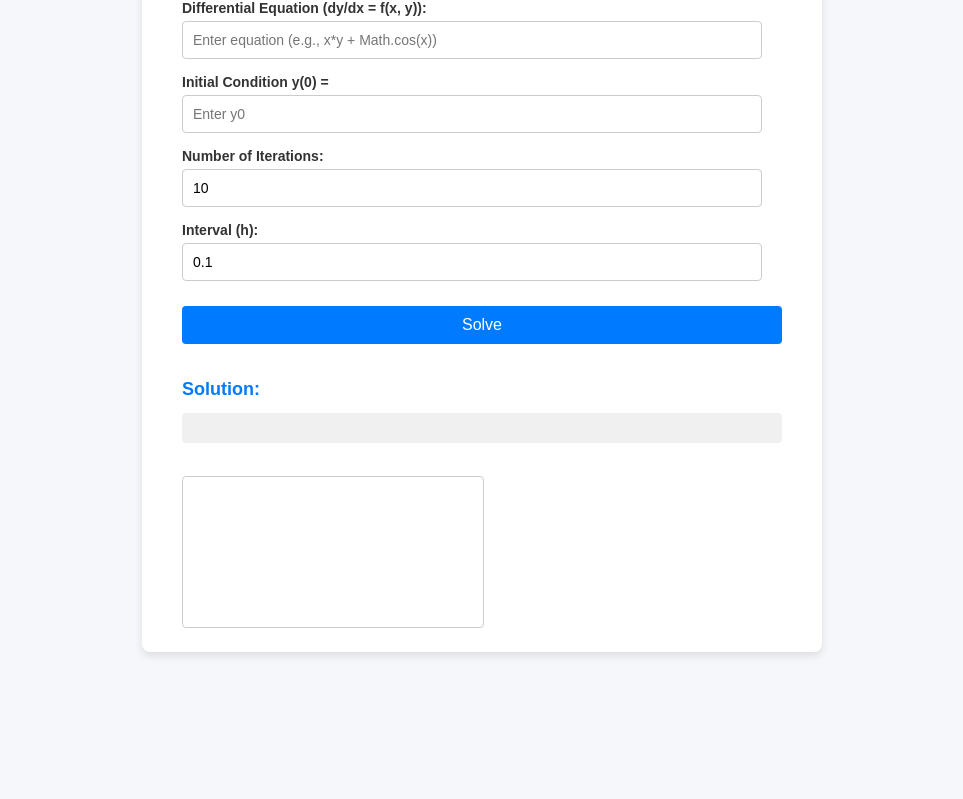
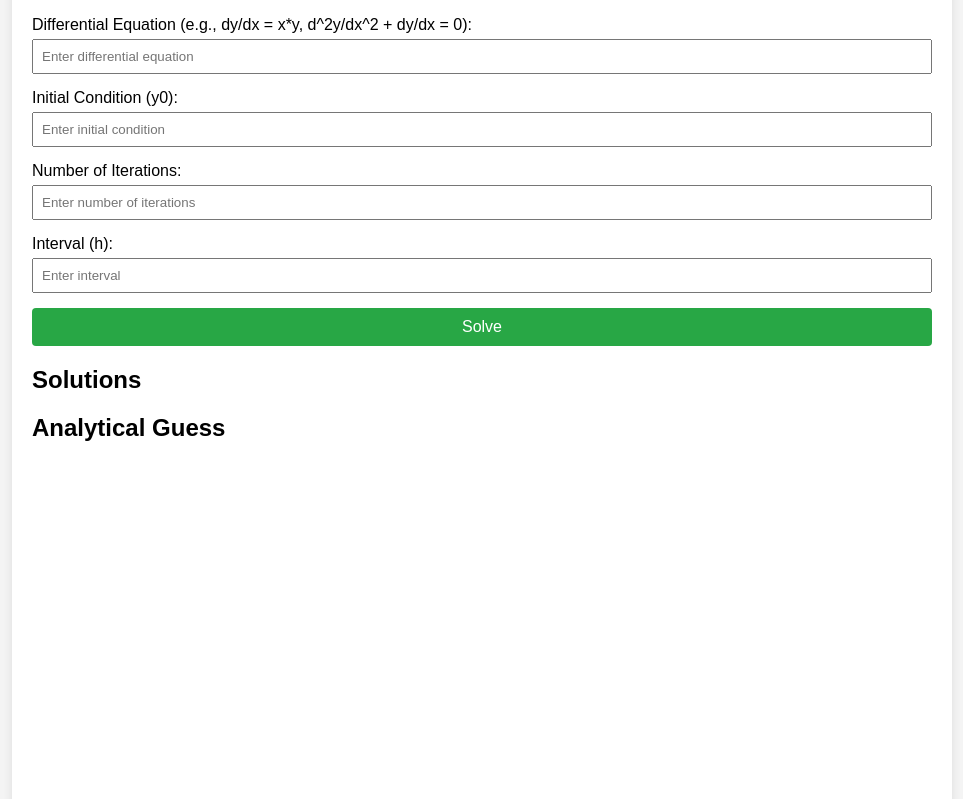
Before and after one commit to mohcine-otmane/Cauchy-Problem, a plain HTML site: page index.html in a window 1280 px wide. Shown: the part 104-903 px from the top of the page, without its empty margins (158-1121 px from the left). Before the commit the page ends 800 px from the top, so only its background shows below. Drawn offline with nearby package versions, Linux system fonts and the light colour scheme.

Commit message:
Stabilizing the guessing of solutions

```diff
--- a/index.html
+++ b/index.html
@@ -9,37 +9,33 @@
 <body>
     <div class="container">
         <h1>Cauchy Problem Solver</h1>
-
         <div class="form-group">
-            <label for="equation">Differential Equation (dy/dx = f(x, y)):</label>
-            <input type="text" id="equation" placeholder="Enter equation (e.g., x*y + Math.cos(x))" />
+            <label for="equation">Differential Equation (e.g., dy/dx = x*y, d^2y/dx^2 + dy/dx = 0):</label>
+            <input type="text" id="equation" placeholder="Enter differential equation">
         </div>
-
         <div class="form-group">
-            <label for="y0">Initial Condition y(0) =</label>
-            <input type="number" id="y0" placeholder="Enter y0" />
+            <label for="y0">Initial Condition (y0):</label>
+            <input type="number" id="y0" placeholder="Enter initial condition">
         </div>
-
         <div class="form-group">
             <label for="iterations">Number of Iterations:</label>
-            <input type="number" id="iterations" value="10" />
+            <input type="number" id="iterations" placeholder="Enter number of iterations">
         </div>
-
         <div class="form-group">
             <label for="interval">Interval (h):</label>
-            <input type="number" id="interval" step="0.01" value="0.1" />
+            <input type="number" step="any" id="interval" placeholder="Enter interval">
         </div>
+        <button onclick="solveCauchyProblem()">Solve</button>
 
-        <button class="solve-button" onclick="solveCauchyProblem()">Solve</button>
+        <h2>Solutions</h2>
+        <pre id="solution"></pre>
+        <h2>Analytical Guess</h2>
+        <pre id="guess"></pre>
 
-        <div class="solution-container">
-            <h2>Solution:</h2>
-            <pre id="solution"></pre>
-        </div>
-
-        <canvas id="solutionPlot"></canvas>
+        <canvas id="solutionPlot" width="600" height="400"></canvas>
     </div>
-
+    <!-- Include math.js and Chart.js -->
+    <script src="https://cdnjs.cloudflare.com/ajax/libs/mathjs/10.5.1/math.js"></script>
     <script src="https://cdn.jsdelivr.net/npm/chart.js"></script>
     <script src="script.js"></script>
 </body>
--- a/script.js
+++ b/script.js
@@ -1,38 +1,109 @@
-let chart = null;  // Declare a global variable to store the chart instance
+const pythonServerURL = 'http://localhost:5000/guess_solution';
 
+let chart;
+
+// Function to evaluate the nth derivative using Newton's limit definition
+function derivative(f, x, h = 1e-5, n = 1) {
+    if (n === 1) {
+        return (f(x + h) - f(x)) / h;
+    } else if (n === 2) {
+        return derivative(x => derivative(f, x, h), x, h);
+    } else {
+        return derivative(x => derivative(f, x, h, n - 1), x, h);
+    }
+}
+
+// Function to parse the equation
+function preprocessEquation(equationInput) {
+    const terms = equationInput.split(/(?=\+|\-)/).map(term => term.trim()).filter(Boolean);
+    const parsedTerms = [];
+    let maxOrder = 0;
+
+    terms.forEach(term => {
+        if (term.includes('d^2y/dx^2')) {
+            maxOrder = Math.max(maxOrder, 2);
+            const funcBody = term.replace(/d\^2y\/dx\^2\s*=\s*/, '');
+            parsedTerms.push({ order: 2, func: new Function('x', `return ${funcBody};`) });
+        } else if (term.includes('dy/dx')) {
+            maxOrder = Math.max(maxOrder, 1);
+            const funcBody = term.replace(/dy\/dx\s*=\s*/, '');
+            parsedTerms.push({ order: 1, func: new Function('x', `return ${funcBody};`) });
+        } else {
+            const funcBody = term;
+            parsedTerms.push({ order: 0, func: new Function('x', `return ${funcBody};`) });
+        }
+    });
+
+    // Return the parsed function and the maximum derivative order
+    return { terms: parsedTerms, maxOrder };
+}
+
+// Function to solve the Cauchy problem
 function solveCauchyProblem() {
+    console.log('Solve button clicked'); // Debug statement
+
     const equationInput = document.getElementById('equation').value;
     const y0 = parseFloat(document.getElementById('y0').value);
     const iterations = parseInt(document.getElementById('iterations').value);
     const h = parseFloat(document.getElementById('interval').value);
+
+    console.log('Inputs:', equationInput, y0, iterations, h); // Debug statement
+
+    if (!equationInput || isNaN(y0) || isNaN(iterations) || isNaN(h)) {
+        console.error('Invalid input');
+        document.getElementById('solution').textContent = 'Please provide valid inputs.';
+        return;
+    }
 
     const solution = [];
     const xValues = [];
     const yValues = [];
     let x = 0;
     let y = y0;
+    let y1 = y0; // For handling second-order equations
 
-    for (let i = 0; i < iterations; i++) {
-        solution.push(`x = ${x.toFixed(2)}, y = ${y.toFixed(4)}`);
-        xValues.push(x.toFixed(2));
-        yValues.push(y.toFixed(4));
+    // Preprocess the equation
+    const { terms, maxOrder } = preprocessEquation(equationInput);
 
-        // Evaluate the equation with support for math functions
-        const fxy = eval(`with (Math) { ${equationInput.replace(/x/g, x).replace(/y/g, y)} }`);
+    try {
+        for (let i = 0; i < iterations; i++) {
+            solution.push(`x = ${x.toFixed(2)}, y = ${y.toFixed(4)}`);
+            xValues.push(x.toFixed(2));
+            yValues.push(y.toFixed(4));
 
-        // Euler's method
-        y = y + h * fxy;
-        x = x + h;
+            let f = 0;
+            if (maxOrder >= 2) {
+                f += terms.filter(term => term.order === 2).reduce((acc, term) => acc + term.func(x), 0);
+            }
+            if (maxOrder >= 1) {
+                f += terms.filter(term => term.order === 1).reduce((acc, term) => acc + term.func(x), 0);
+            }
+            f += terms.filter(term => term.order === 0).reduce((acc, term) => acc + term.func(x), 0);
+
+            if (maxOrder === 2) {
+                y1 += h * f;
+                y += h * y1;
+            } else {
+                y += h * f;
+            }
+
+            x += h;
+        }
+    } catch (error) {
+        console.error('Error evaluating equation:', error);
+        document.getElementById('solution').textContent = `Error evaluating equation: ${error.message}`;
+        return;
     }
 
     document.getElementById('solution').textContent = solution.join('\n');
     plotSolution(xValues, yValues);
+    guessAnalyticalSolution(equationInput);
 }
 
+// Function to plot the solution
 function plotSolution(xValues, yValues) {
     const ctx = document.getElementById('solutionPlot').getContext('2d');
 
-    // Destroy existing chart if it exists to clear the canvas
     if (chart) {
         chart.destroy();
     }
@@ -68,3 +139,23 @@ function plotSolution(xValues, yValues) {
         }
     });
 }
+
+// Function to guess the analytical solution (placeholder)
+async function guessAnalyticalSolution(equationInput) {
+    try {
+        const response = await fetch(pythonServerURL, {
+            method: 'POST',
+            headers: {
+                'Content-Type': 'application/json'
+            },
+            body: JSON.stringify({ equation: equationInput })
+        });
+
+        const data = await response.json();
+        const guess = data.solution || 'Analytical form guess not available.';
+        document.getElementById('guess').textContent = guess;
+    } catch (error) {
+        document.getElementById('guess').textContent = 'Error retrieving solution.';
+        console.error('Error fetching from Python server:', error);
+    }
+}
--- a/styles.css
+++ b/styles.css
@@ -1,26 +1,21 @@
 body {
-    background-color: #f5f7fa;
-    font-family: 'Arial', sans-serif;
-    color: #333;
+    font-family: Arial, sans-serif;
+    background-color: #f4f4f4;
     margin: 0;
     padding: 0;
 }
 
 .container {
-    background-color: #ffffff;
-    padding: 20px 40px;
+    width: 80%;
+    max-width: 900px;
+    margin: 20px auto;
+    padding: 20px;
+    background: #fff;
     border-radius: 8px;
-    box-shadow: 0 4px 8px rgba(0, 0, 0, 0.1);
-    max-width: 600px;
-    width: 100%;
-    margin: 20px auto;
-    overflow: auto;
+    box-shadow: 0 0 10px rgba(0, 0, 0, 0.1);
 }
 
 h1 {
-    font-size: 24px;
-    color: #007BFF;
-    margin-bottom: 20px;
     text-align: center;
 }
 
@@ -28,64 +23,34 @@ h1 {
     margin-bottom: 15px;
 }
 
-label {
+.form-group label {
     display: block;
-    font-weight: bold;
     margin-bottom: 5px;
-    font-size: 14px;
 }
 
-input[type="text"],
-input[type="number"] {
-    width: calc(100% - 20px);
-    padding: 10px;
-    border: 1px solid #ccc;
-    border-radius: 4px;
-    font-size: 14px;
+.form-group input {
+    width: 100%;
+    padding: 8px;
     box-sizing: border-box;
 }
 
-.solve-button {
-    background-color: #007BFF;
-    color: #ffffff;
-    padding: 10px 20px;
+button {
+    display: block;
+    width: 100%;
+    padding: 10px;
+    background-color: #28a745;
     border: none;
-    border-radius: 4px;
+    color: #fff;
     font-size: 16px;
     cursor: pointer;
-    width: 100%;
-    transition: background-color 0.3s ease;
-    margin-top: 10px;
+    border-radius: 4px;
 }
 
-.solve-button:hover {
-    background-color: #0056b3;
-}
-
-.solution-container {
-    margin-top: 20px;
-    max-height: 200px; /* Limit the height of the solution output */
-    overflow-y: auto; /* Make it scrollable if it overflows */
-}
-
-h2 {
-    font-size: 18px;
-    color: #007BFF;
-    margin-bottom: 10px;
-}
-
-pre {
-    background-color: #f0f0f0;
-    padding: 15px;
-    border-radius: 4px;
-    white-space: pre-wrap;
-    word-wrap: break-word;
-    overflow-x: auto;
+button:hover {
+    background-color: #218838;
 }
 
 canvas {
-    max-width: 100%;
-    margin-top: 20px;
-    border: 1px solid #ccc;
-    border-radius: 4px;
+    display: block;
+    margin: 20px auto;
 }
```
Also changed, not shown: 1 other file.
